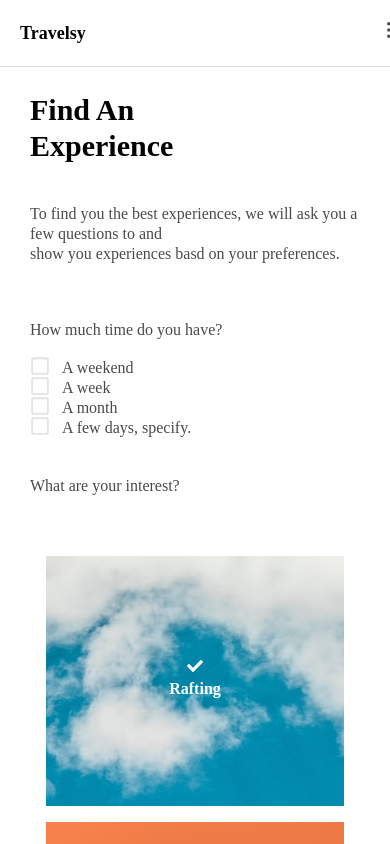
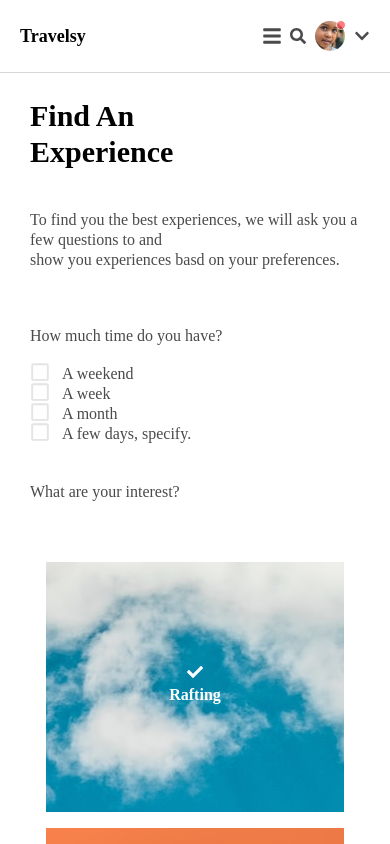
Before and after one commit to meedaah19/travel, a React (Vite) app: page / in a window 390 px wide. Shown: the top 844 px of the page. Built offline with nearby package versions, Linux system fonts and the light colour scheme.

Commit message:
Refactor Header component for improved layout consistency and responsiveness

```diff
--- a/src/components/Header.jsx
+++ b/src/components/Header.jsx
@@ -8,11 +8,17 @@ export default function Header() {
   return (
     <>
       <header className="flex items-center justify-between px-[20px] py-[20px] relative lg:px-[40px]">
-        <h1 className="font-[Mulish] font-bold text-[18px] leading-none mr-[300px]">Travelsy</h1>
-        <div className="lg:hidden">
+        <h1 className="font-[Mulish] font-bold text-[18px] leading-none ">Travelsy</h1>
+        <div className="lg:hidden flex text-center gap-2">
           <button onClick={() => setMenuOpen(!menuOpen)} className="text-xl text-[#4A4A4A]">
             {menuOpen ? <FaTimes /> : <FaBars />}
           </button>
+          <FaSearch className="text-[#4A4A4A] mt-2" />
+            <div className="relative inline-block">
+              <img src={oval} alt="oval" className="border border-white rounded-full w-8 h-8" />
+              <span className="absolute top-0 right-0 w-2.5 h-2.5 bg-red-500 border border-white rounded-full animate-pulse"></span>
+            </div>
+            <FaChevronDown className="text-[#4A4A4A] mt-2" />
         </div>
         <ul className={`
           ${menuOpen ? 'flex' : 'hidden'}
@@ -24,7 +30,15 @@ export default function Header() {
           <li><p>Activities</p></li>
           <li><p>Equipment</p></li>
           <li><p>Blogs</p></li>
+
+          <li className="lg:hidden">
+            <div className="flex items-center text-white font-[Mulish] text-[13px] border rounded-3xl gap-1 px-6 py-[6px] bg-[#FF5200]">
+              <FaBookmark />
+              <p>Reservation</p>
+            </div>
+          </li>
         </ul>
+
         <div className="hidden lg:flex items-center gap-[12px] pr-[20px] lg:pr-[60px]">
           <div className="flex items-center text-white font-[Mulish] text-[13px] border rounded-3xl gap-1 px-6 py-[3px] bg-[#FF5200]">
             <FaBookmark />
```
